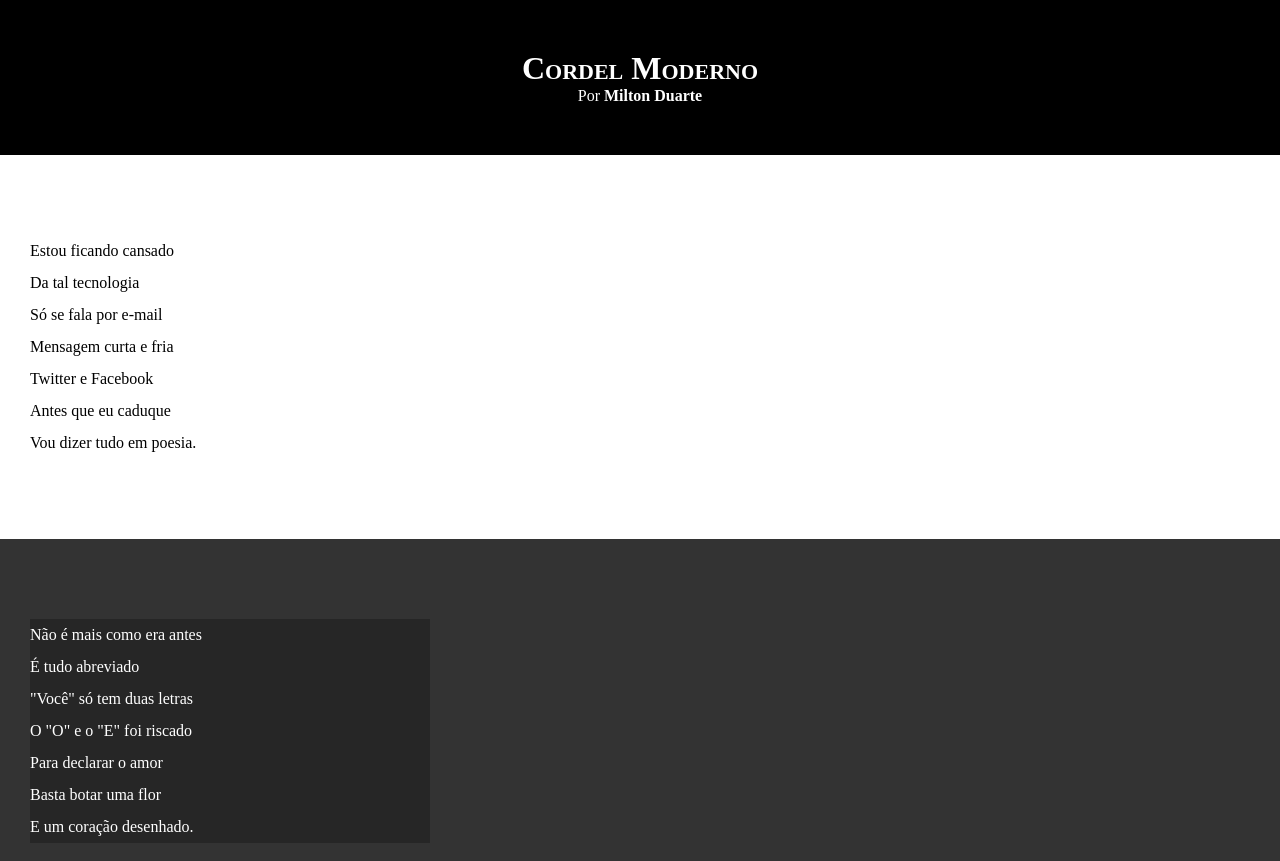
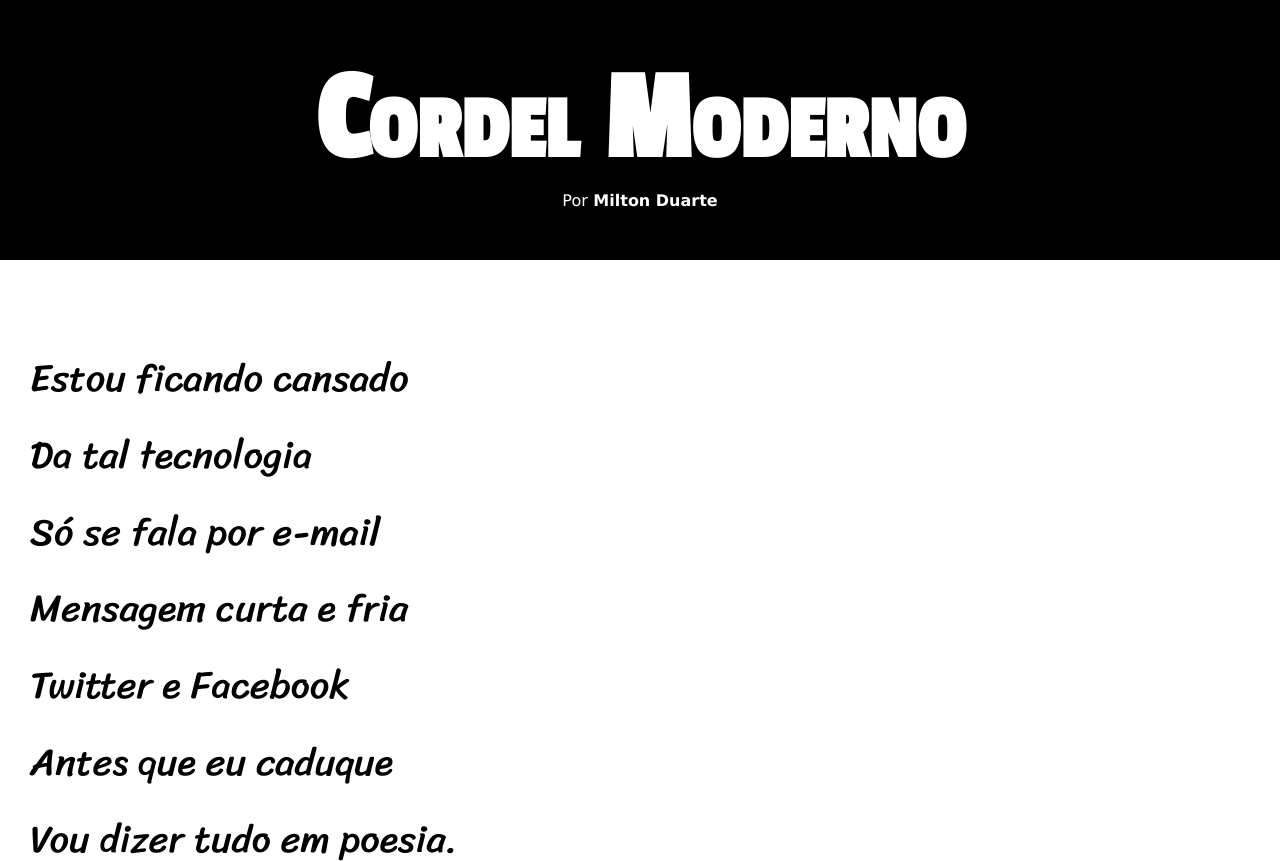
Before and after one commit to Caiorozendo1/html-css, a plain HTML site: page desafios/desafio012/index.html in a window 1280 px wide. Shown: the top 861 px of the page. Drawn offline with Linux system fonts and the light colour scheme.

Commit message:
atualização de estilos do ex21

```diff
--- a/desafios/desafio012/estilo/style.css
+++ b/desafios/desafio012/estilo/style.css
@@ -1,4 +1,11 @@
 @charset "UTF-8";
+@import url('https://fonts.googleapis.com/css2?family=Passion+One&display=swap');
+@import url('https://fonts.googleapis.com/css2?family=Sriracha&display=swap');
+:root{
+    --fonte1: verdana, geneva, tahoma, sans-serif;
+    --fonte2:'Passion One', cursive;
+    --fonte3:'Sriracha', cursive;
+}
 *{
     margin: 0px;
     padding: 0px;
@@ -7,6 +14,7 @@
 html body {
     background-color: darkgray;
     min-height: 100vh;
+    font-family: var(--fonte1);
 }
 header {
     background-color: black;
@@ -16,6 +24,8 @@ header {
 header > h1 {
     padding-top: 50px;
     font-variant: small-caps;
+    font-family: var(--fonte2);
+    font-size: 10vw;
 }
 header > p {
     padding-bottom: 50px;
@@ -34,6 +44,8 @@ section {
     padding-bottom: 10vh;
     line-height: 2em;
     padding-left: 30px;
+    font-family: var(--fonte3);
+    font-size: 3vw;
 }
 section.normal {
     background-color: white;
@@ -45,7 +57,8 @@ section.imagem{
 }
 section.imagem p {
     background-color: rgba(0, 0, 0, 0.253);
-    width: 400px;
+    display: inline-block;
+    padding: 5px;
 }
 footer {
     background-color: black;
```
